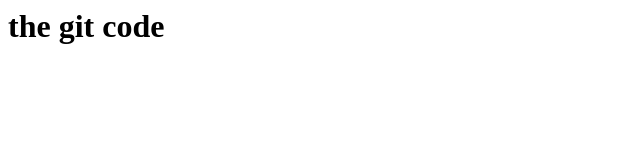
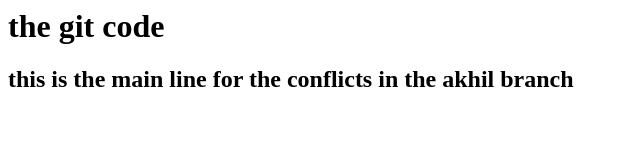
Before and after one commit to saikola22/practice3-demo, a plain HTML site: page index.html in a window 1280 px wide. Shown: the whole page, without its empty margins (0-640 px from the left). Drawn offline with Linux system fonts and the light colour scheme.

Commit message:
added a new feauter in akhil

```diff
--- a/index.html
+++ b/index.html
@@ -1 +1,2 @@
 <h1>the git code</h1>
+<h2>this is the main line for the conflicts in the akhil branch</h2>
```
